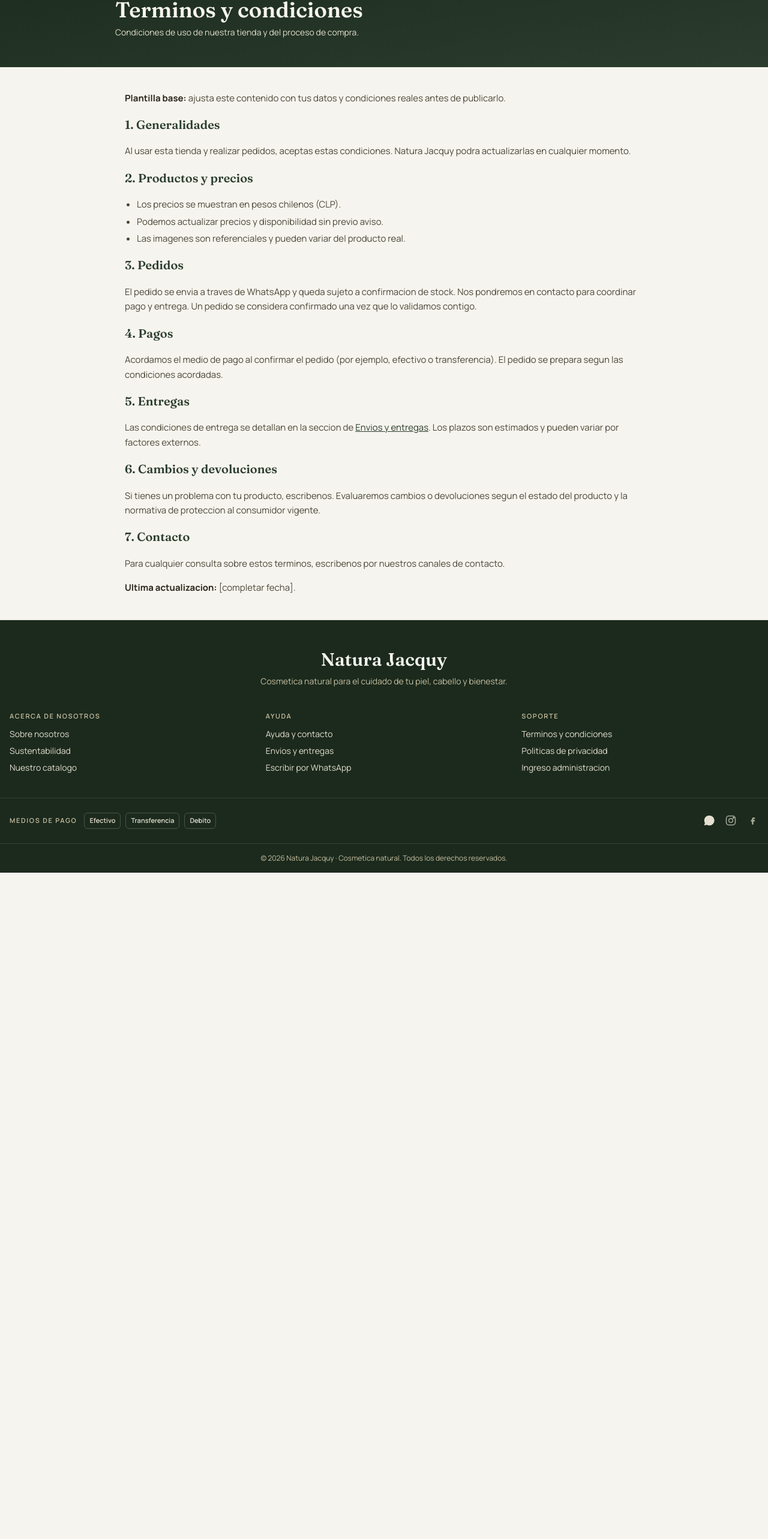
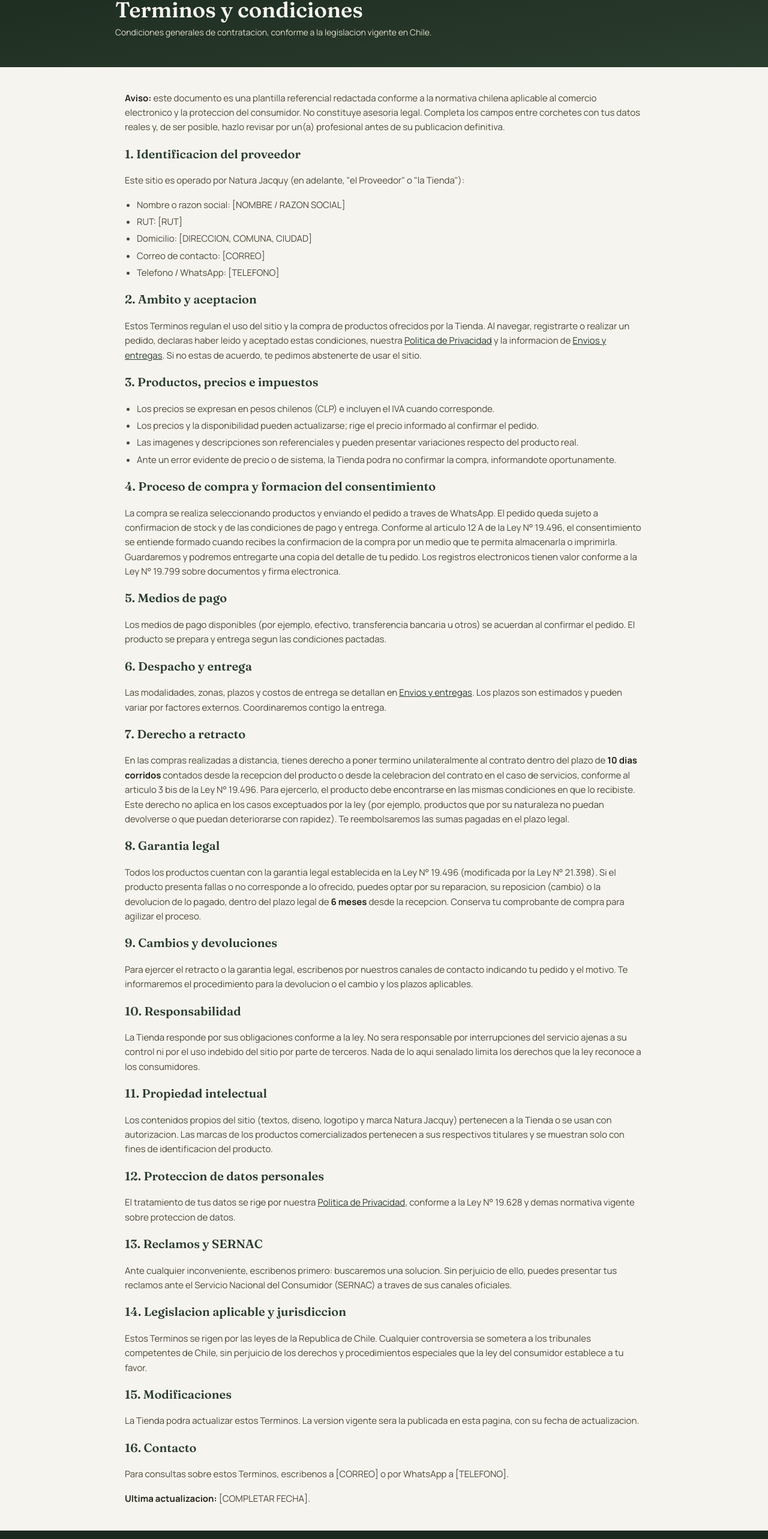
Before and after one commit to ifmartinezaraya/tienda-natura-jacquy, a Next.js app: page /politicas/terminos in a window 1280 px wide. Shown: the part 227-2793 px from the top of the page at 60% size. Before the commit the page ends 1682 px from the top, so only its background shows below. Built offline with nearby package versions, Linux system fonts and the light colour scheme.

Commit message:
Mejorar terminos y condiciones y politica de privacidad conforme a la legislacion chilena (Ley 19.496, 19.628, 21.719, 19.799)

```diff
--- a/app/politicas/privacidad/page.tsx
+++ b/app/politicas/privacidad/page.tsx
@@ -7,59 +7,120 @@
   return (
     <PaginaContenido
       titulo="Politica de privacidad"
-      bajada="Como cuidamos y usamos tus datos personales."
+      bajada="Como tratamos y protegemos tus datos personales, conforme a la ley chilena."
     >
       <p>
-        <strong>Plantilla base:</strong> este texto es un punto de partida.
-        Revisalo y ajustalo con tus datos e informacion real antes de publicarlo.
+        <strong>Aviso:</strong> plantilla referencial redactada conforme a la Ley
+        N&deg; 19.628 sobre Proteccion de la Vida Privada y a la Ley N&deg; 21.719
+        que moderniza el regimen de proteccion de datos en Chile. No constituye
+        asesoria legal. Completa los campos entre corchetes y hazla revisar por
+        un(a) profesional antes de publicarla.
       </p>
 
-      <h2>1. Responsable</h2>
+      <h2>1. Responsable del tratamiento</h2>
       <p>
-        {STORE_NAME} es responsable del tratamiento de los datos personales que
-        nos entregas al realizar un pedido o al contactarnos. Para consultas
-        sobre tus datos, escribenos por nuestros canales de contacto.
+        El responsable del tratamiento de tus datos personales es {STORE_NAME}:
+      </p>
+      <ul>
+        <li>Nombre o razon social: [NOMBRE / RAZON SOCIAL]</li>
+        <li>RUT: [RUT]</li>
+        <li>Domicilio: [DIRECCION, COMUNA, CIUDAD]</li>
+        <li>Correo para asuntos de datos: [CORREO]</li>
+      </ul>
+
+      <h2>2. Datos que tratamos</h2>
+      <ul>
+        <li>Datos de identificacion y contacto: nombre y numero de telefono.</li>
+        <li>Datos del pedido: productos, cantidades, montos y fecha.</li>
+        <li>Datos de entrega: direccion u otra informacion que nos entregues para coordinar el despacho.</li>
+        <li>Comunicaciones que mantengas con nosotros (por ejemplo, por WhatsApp).</li>
+      </ul>
+
+      <h2>3. Finalidades del tratamiento</h2>
+      <ul>
+        <li>Gestionar, procesar y coordinar tus pedidos y su entrega.</li>
+        <li>Comunicarnos contigo respecto de tu compra y responder consultas.</li>
+        <li>Cumplir obligaciones legales, tributarias y contables.</li>
+        <li>Enviarte novedades, ofertas o promociones, unicamente si nos autorizas.</li>
+      </ul>
+
+      <h2>4. Base de licitud</h2>
+      <p>
+        Tratamos tus datos sobre la base de tu consentimiento, de la ejecucion de
+        la relacion de compra que solicitas y del cumplimiento de obligaciones
+        legales. El envio de comunicaciones comerciales se realiza solo con tu
+        autorizacion previa, la que puedes revocar en cualquier momento.
       </p>
 
-      <h2>2. Datos que recopilamos</h2>
-      <ul>
-        <li>Datos de contacto: nombre y numero de telefono.</li>
-        <li>Datos del pedido: productos, cantidades y total.</li>
-        <li>Datos de entrega que nos proporciones para coordinar el despacho.</li>
-      </ul>
-
-      <h2>3. Para que usamos tus datos</h2>
-      <ul>
-        <li>Gestionar y coordinar tus pedidos y entregas.</li>
-        <li>Comunicarnos contigo sobre tu compra.</li>
-        <li>Enviarte novedades o promociones, solo si lo autorizas.</li>
-      </ul>
-
-      <h2>4. Con quien compartimos tus datos</h2>
+      <h2>5. Comunicacion de datos a terceros</h2>
       <p>
-        No vendemos ni cedemos tus datos a terceros. Solo los compartimos cuando
-        es necesario para completar la entrega o cuando la ley lo exige.
+        No vendemos ni comercializamos tus datos. Solo los comunicamos a quienes
+        colaboran en la entrega de tu pedido o cuando una obligacion legal o una
+        autoridad competente asi lo requiera. Quienes traten datos por encargo
+        nuestro deben resguardar su confidencialidad.
       </p>
 
-      <h2>5. Conservacion</h2>
+      <h2>6. Transferencias internacionales</h2>
       <p>
-        Conservamos tus datos el tiempo necesario para gestionar tus pedidos y
-        cumplir obligaciones legales. Luego los eliminamos o anonimizamos.
+        Algunos servicios que utilizamos para operar la tienda pueden almacenar
+        informacion en servidores ubicados fuera de Chile, adoptando resguardos
+        de seguridad adecuados. [Ajusta o elimina esta seccion segun tus proveedores].
       </p>
 
-      <h2>6. Tus derechos</h2>
+      <h2>7. Conservacion</h2>
       <p>
-        Puedes solicitar acceder, rectificar o eliminar tus datos, u oponerte a
-        recibir comunicaciones, escribiendonos por nuestros canales de contacto.
+        Conservamos tus datos mientras dure la relacion contigo y por los plazos
+        que exijan las obligaciones legales aplicables. Cumplidos dichos plazos,
+        los eliminamos o anonimizamos de forma segura.
       </p>
 
-      <h2>7. Cambios</h2>
+      <h2>8. Tus derechos</h2>
       <p>
-        Podemos actualizar esta politica. Publicaremos aqui cualquier cambio con
-        su fecha de actualizacion.
+        Como titular de los datos, la ley te reconoce los derechos de{' '}
+        <strong>acceso, rectificacion, cancelacion (supresion) y oposicion</strong>,
+        ademas de poder revocar tu consentimiento y oponerte al envio de
+        comunicaciones comerciales. Para ejercerlos, escribenos a [CORREO]
+        indicando tu solicitud; podremos pedirte antecedentes para verificar tu
+        identidad. Responderemos dentro de los plazos legales.
       </p>
 
-      <p><strong>Ultima actualizacion:</strong> [completar fecha].</p>
+      <h2>9. Seguridad</h2>
+      <p>
+        Adoptamos medidas razonables para proteger tus datos frente a accesos no
+        autorizados, perdida o uso indebido. Ningun sistema es completamente
+        infalible, pero trabajamos para resguardar tu informacion.
+      </p>
+
+      <h2>10. Cookies y tecnologias similares</h2>
+      <p>
+        El sitio puede utilizar cookies o tecnologias similares para su correcto
+        funcionamiento y para mejorar tu experiencia. Puedes configurar tu
+        navegador para gestionarlas o bloquearlas. [Ajusta segun las herramientas
+        que efectivamente uses].
+      </p>
+
+      <h2>11. Menores de edad</h2>
+      <p>
+        Nuestros productos y compras estan dirigidos a personas mayores de edad.
+        No recopilamos intencionadamente datos de menores sin autorizacion de su
+        representante legal.
+      </p>
+
+      <h2>12. Cambios en esta politica</h2>
+      <p>
+        Podremos actualizar esta politica. La version vigente sera la publicada
+        en esta pagina, con su fecha de actualizacion.
+      </p>
+
+      <h2>13. Contacto y reclamos</h2>
+      <p>
+        Para ejercer tus derechos o realizar consultas sobre el tratamiento de
+        tus datos, escribenos a [CORREO]. Tambien puedes recurrir a la autoridad
+        competente en materia de proteccion de datos personales y, en materia de
+        consumo, al Servicio Nacional del Consumidor (SERNAC).
+      </p>
+
+      <p><strong>Ultima actualizacion:</strong> [COMPLETAR FECHA].</p>
     </PaginaContenido>
   );
 }
--- a/app/politicas/terminos/page.tsx
+++ b/app/politicas/terminos/page.tsx
@@ -7,60 +7,156 @@
   return (
     <PaginaContenido
       titulo="Terminos y condiciones"
-      bajada="Condiciones de uso de nuestra tienda y del proceso de compra."
+      bajada="Condiciones generales de contratacion, conforme a la legislacion vigente en Chile."
     >
       <p>
-        <strong>Plantilla base:</strong> ajusta este contenido con tus datos y
-        condiciones reales antes de publicarlo.
+        <strong>Aviso:</strong> este documento es una plantilla referencial
+        redactada conforme a la normativa chilena aplicable al comercio
+        electronico y la proteccion del consumidor. No constituye asesoria legal.
+        Completa los campos entre corchetes con tus datos reales y, de ser
+        posible, hazlo revisar por un(a) profesional antes de su publicacion
+        definitiva.
       </p>
 
-      <h2>1. Generalidades</h2>
+      <h2>1. Identificacion del proveedor</h2>
       <p>
-        Al usar esta tienda y realizar pedidos, aceptas estas condiciones.
-        {' '}{STORE_NAME} podra actualizarlas en cualquier momento.
+        Este sitio es operado por {STORE_NAME} (en adelante, &quot;el
+        Proveedor&quot; o &quot;la Tienda&quot;):
+      </p>
+      <ul>
+        <li>Nombre o razon social: [NOMBRE / RAZON SOCIAL]</li>
+        <li>RUT: [RUT]</li>
+        <li>Domicilio: [DIRECCION, COMUNA, CIUDAD]</li>
+        <li>Correo de contacto: [CORREO]</li>
+        <li>Telefono / WhatsApp: [TELEFONO]</li>
+      </ul>
+
+      <h2>2. Ambito y aceptacion</h2>
+      <p>
+        Estos Terminos regulan el uso del sitio y la compra de productos
+        ofrecidos por la Tienda. Al navegar, registrarte o realizar un pedido,
+        declaras haber leido y aceptado estas condiciones, nuestra{' '}
+        <a href="/politicas/privacidad">Politica de Privacidad</a> y la
+        informacion de <a href="/envios">Envios y entregas</a>. Si no estas de
+        acuerdo, te pedimos abstenerte de usar el sitio.
       </p>
 
-      <h2>2. Productos y precios</h2>
+      <h2>3. Productos, precios e impuestos</h2>
       <ul>
-        <li>Los precios se muestran en pesos chilenos (CLP).</li>
-        <li>Podemos actualizar precios y disponibilidad sin previo aviso.</li>
-        <li>Las imagenes son referenciales y pueden variar del producto real.</li>
+        <li>Los precios se expresan en pesos chilenos (CLP) e incluyen el IVA cuando corresponde.</li>
+        <li>Los precios y la disponibilidad pueden actualizarse; rige el precio informado al confirmar el pedido.</li>
+        <li>Las imagenes y descripciones son referenciales y pueden presentar variaciones respecto del producto real.</li>
+        <li>Ante un error evidente de precio o de sistema, la Tienda podra no confirmar la compra, informandote oportunamente.</li>
       </ul>
 
-      <h2>3. Pedidos</h2>
+      <h2>4. Proceso de compra y formacion del consentimiento</h2>
       <p>
-        El pedido se envia a traves de WhatsApp y queda sujeto a confirmacion de
-        stock. Nos pondremos en contacto para coordinar pago y entrega. Un pedido
-        se considera confirmado una vez que lo validamos contigo.
+        La compra se realiza seleccionando productos y enviando el pedido a
+        traves de WhatsApp. El pedido queda sujeto a confirmacion de stock y de
+        las condiciones de pago y entrega. Conforme al articulo 12 A de la Ley
+        N&deg; 19.496, el consentimiento se entiende formado cuando recibes la
+        confirmacion de la compra por un medio que te permita almacenarla o
+        imprimirla. Guardaremos y podremos entregarte una copia del detalle de tu
+        pedido. Los registros electronicos tienen valor conforme a la Ley
+        N&deg; 19.799 sobre documentos y firma electronica.
       </p>
 
-      <h2>4. Pagos</h2>
+      <h2>5. Medios de pago</h2>
       <p>
-        Acordamos el medio de pago al confirmar el pedido (por ejemplo, efectivo
-        o transferencia). El pedido se prepara segun las condiciones acordadas.
+        Los medios de pago disponibles (por ejemplo, efectivo, transferencia
+        bancaria u otros) se acuerdan al confirmar el pedido. El producto se
+        prepara y entrega segun las condiciones pactadas.
       </p>
 
-      <h2>5. Entregas</h2>
+      <h2>6. Despacho y entrega</h2>
       <p>
-        Las condiciones de entrega se detallan en la seccion de{' '}
+        Las modalidades, zonas, plazos y costos de entrega se detallan en{' '}
         <a href="/envios">Envios y entregas</a>. Los plazos son estimados y
-        pueden variar por factores externos.
+        pueden variar por factores externos. Coordinaremos contigo la entrega.
       </p>
 
-      <h2>6. Cambios y devoluciones</h2>
+      <h2>7. Derecho a retracto</h2>
       <p>
-        Si tienes un problema con tu producto, escribenos. Evaluaremos cambios o
-        devoluciones segun el estado del producto y la normativa de proteccion
-        al consumidor vigente.
+        En las compras realizadas a distancia, tienes derecho a poner termino
+        unilateralmente al contrato dentro del plazo de <strong>10 dias
+        corridos</strong> contados desde la recepcion del producto o desde la
+        celebracion del contrato en el caso de servicios, conforme al articulo
+        3&nbsp;bis de la Ley N&deg; 19.496. Para ejercerlo, el producto debe
+        encontrarse en las mismas condiciones en que lo recibiste. Este derecho
+        no aplica en los casos exceptuados por la ley (por ejemplo, productos que
+        por su naturaleza no puedan devolverse o que puedan deteriorarse con
+        rapidez). Te reembolsaremos las sumas pagadas en el plazo legal.
       </p>
 
-      <h2>7. Contacto</h2>
+      <h2>8. Garantia legal</h2>
       <p>
-        Para cualquier consulta sobre estos terminos, escribenos por nuestros
-        canales de contacto.
+        Todos los productos cuentan con la garantia legal establecida en la Ley
+        N&deg; 19.496 (modificada por la Ley N&deg; 21.398). Si el producto
+        presenta fallas o no corresponde a lo ofrecido, puedes optar por su
+        reparacion, su reposicion (cambio) o la devolucion de lo pagado, dentro
+        del plazo legal de <strong>6 meses</strong> desde la recepcion. Conserva
+        tu comprobante de compra para agilizar el proceso.
       </p>
 
-      <p><strong>Ultima actualizacion:</strong> [completar fecha].</p>
+      <h2>9. Cambios y devoluciones</h2>
+      <p>
+        Para ejercer el retracto o la garantia legal, escribenos por nuestros
+        canales de contacto indicando tu pedido y el motivo. Te informaremos el
+        procedimiento para la devolucion o el cambio y los plazos aplicables.
+      </p>
+
+      <h2>10. Responsabilidad</h2>
+      <p>
+        La Tienda responde por sus obligaciones conforme a la ley. No sera
+        responsable por interrupciones del servicio ajenas a su control ni por
+        el uso indebido del sitio por parte de terceros. Nada de lo aqui
+        senalado limita los derechos que la ley reconoce a los consumidores.
+      </p>
+
+      <h2>11. Propiedad intelectual</h2>
+      <p>
+        Los contenidos propios del sitio (textos, diseno, logotipo y marca
+        {' '}{STORE_NAME}) pertenecen a la Tienda o se usan con autorizacion. Las
+        marcas de los productos comercializados pertenecen a sus respectivos
+        titulares y se muestran solo con fines de identificacion del producto.
+      </p>
+
+      <h2>12. Proteccion de datos personales</h2>
+      <p>
+        El tratamiento de tus datos se rige por nuestra{' '}
+        <a href="/politicas/privacidad">Politica de Privacidad</a>, conforme a la
+        Ley N&deg; 19.628 y demas normativa vigente sobre proteccion de datos.
+      </p>
+
+      <h2>13. Reclamos y SERNAC</h2>
+      <p>
+        Ante cualquier inconveniente, escribenos primero: buscaremos una
+        solucion. Sin perjuicio de ello, puedes presentar tus reclamos ante el
+        Servicio Nacional del Consumidor (SERNAC) a traves de sus canales
+        oficiales.
+      </p>
+
+      <h2>14. Legislacion aplicable y jurisdiccion</h2>
+      <p>
+        Estos Terminos se rigen por las leyes de la Republica de Chile. Cualquier
+        controversia se sometera a los tribunales competentes de Chile, sin
+        perjuicio de los derechos y procedimientos especiales que la ley del
+        consumidor establece a tu favor.
+      </p>
+
+      <h2>15. Modificaciones</h2>
+      <p>
+        La Tienda podra actualizar estos Terminos. La version vigente sera la
+        publicada en esta pagina, con su fecha de actualizacion.
+      </p>
+
+      <h2>16. Contacto</h2>
+      <p>
+        Para consultas sobre estos Terminos, escribenos a [CORREO] o por
+        WhatsApp a [TELEFONO].
+      </p>
+
+      <p><strong>Ultima actualizacion:</strong> [COMPLETAR FECHA].</p>
     </PaginaContenido>
   );
 }
```
